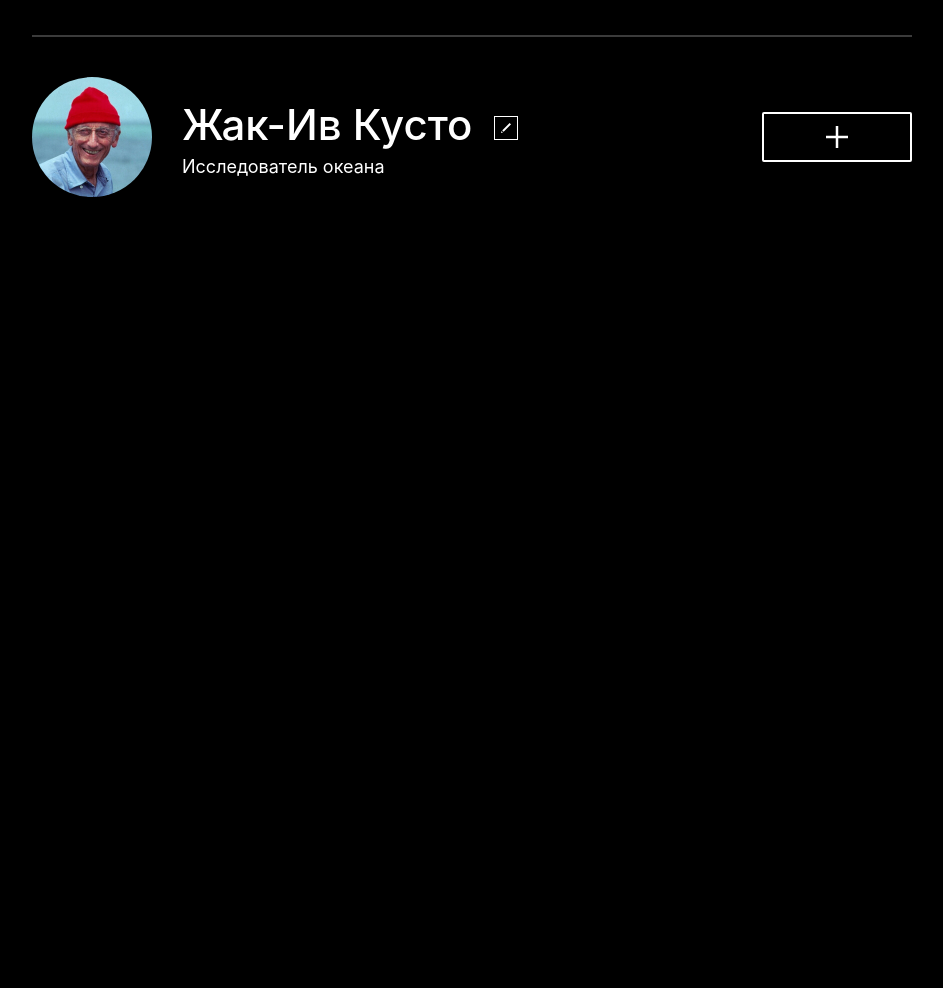
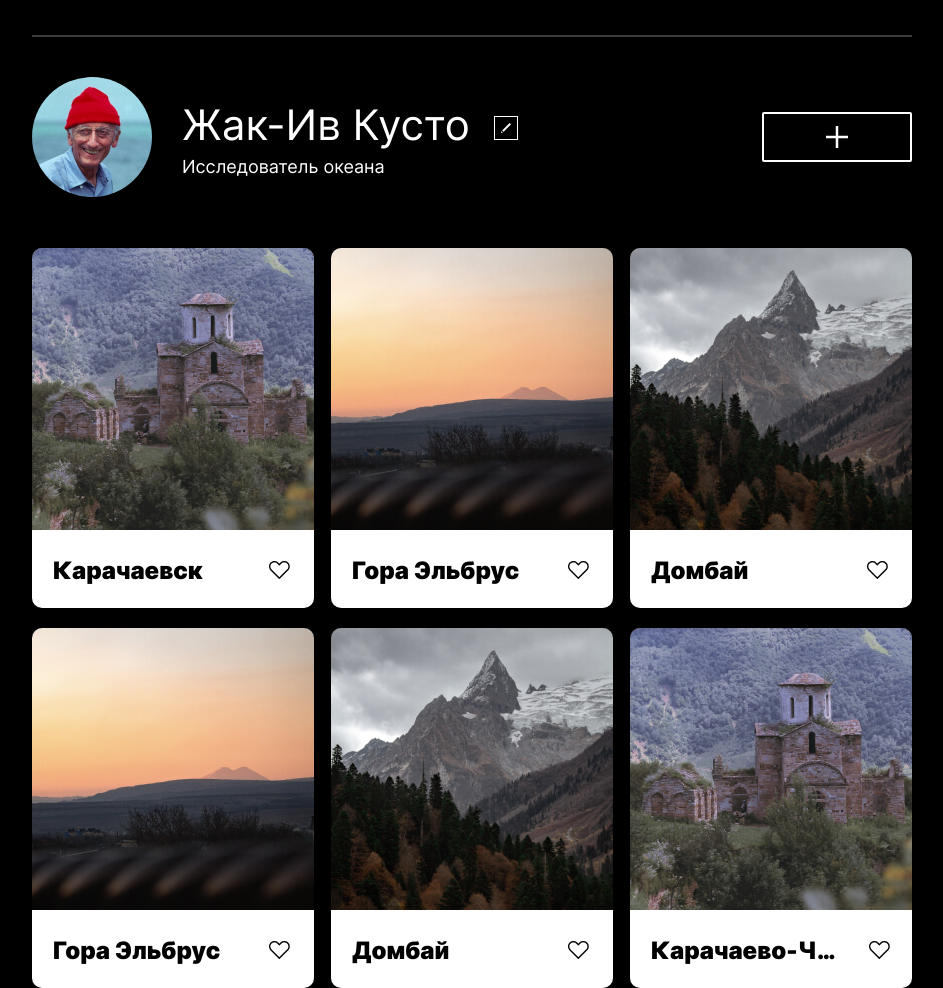
Before and after one commit to evvlboro/mesto, a plain HTML site: page index.html in a window 1280 px wide. Shown: the part 81-1069 px from the top of the page, without its empty margins (168-1111 px from the left). Before the commit the page ends 800 px from the top, so only its background shows below. Drawn offline with Linux system fonts and the light colour scheme.

Commit message:
feat: сверстать блок elements; подключить шрифты

```diff
--- /dev/null
+++ b/blocks/elements/__card-background/elements__card-background.css
@@ -0,0 +1,4 @@
+.elements__card-background {
+  background: #FFF;
+  border-radius: 0 0 10px 10px;
+}
--- /dev/null
+++ b/blocks/elements/__card-image/elements__card-image.css
@@ -0,0 +1,5 @@
+.elements__card-image {
+  width: 282px;
+  height: 282px;
+  border-radius: 10px 10px 0px 0px;
+}
--- /dev/null
+++ b/blocks/elements/__card-like/elements__card-like.css
@@ -0,0 +1,9 @@
+.elements__card-like {
+  width: 25px;
+  height: 19px;
+  background-image: url('../../../images/heart.png');
+  background-repeat: no-repeat;
+  background-position: center;
+  background-color: white;
+  border: none;
+}
--- /dev/null
+++ b/blocks/elements/__card-title/elements__card-title.css
@@ -0,0 +1,10 @@
+.elements__card-title {
+  margin: 0;
+  font-weight: 900;
+  font-size: 24px;
+  line-height: 29px;
+  color: #000000;
+  text-overflow: ellipsis;
+  white-space: nowrap;
+  overflow: hidden;
+}
--- /dev/null
+++ b/blocks/elements/__card/elements__card.css
@@ -0,0 +1,6 @@
+.elements__card {
+  margin: 0;
+  padding: 0;
+  display: flex;
+  flex-direction: column;
+}
--- /dev/null
+++ b/blocks/elements/__cards/elements__cards.css
@@ -0,0 +1,8 @@
+.elements__cards {
+  list-style: none;
+  display: grid;
+  grid-template-columns: repeat(3, 1fr);
+  grid-template-rows: repeat(2, 1fr);
+  row-gap: 20px;
+  column-gap: 17px;
+}
--- /dev/null
+++ b/blocks/elements/__text-container/elements__text-container.css
@@ -0,0 +1,9 @@
+.elements__text-container {
+  width: 239px;
+  height: 27px;
+  display: flex;
+  justify-content: space-between;
+  align-items: center;
+  padding: 27px 22px 24px 21px;
+  gap: 25px;
+}
--- /dev/null
+++ b/blocks/elements/elements.css
@@ -0,0 +1,6 @@
+.elements {
+  max-width: 1280px;
+  margin: 0 auto;
+  padding: 51px 200px 0 200px;
+  box-sizing: border-box;
+}
--- a/index.html
+++ b/index.html
@@ -26,7 +26,62 @@
       <button class="portfolio__button-add"></button>
     </section>
     <section class="elements">
-
+      <li class="elements__cards">
+        <ul class="elements__card">
+          <img src="./images/krachaevsk.jpg" alt="Карачаевск" class="elements__card-image">
+          <div class="elements__card-background">
+            <div class="elements__text-container">
+              <h2 class="elements__card-title">Карачаевск</h2>
+              <button class="elements__card-like"></button>
+            </div>
+          </div>
+        </ul>
+        <ul class="elements__card">
+          <img src="./images/elbrus.jpg" alt="Гора Эльбрус" class="elements__card-image">
+          <div class="elements__card-background">
+            <div class="elements__text-container">
+              <h2 class="elements__card-title">Гора Эльбрус</h2>
+              <button class="elements__card-like"></button>
+            </div>
+          </div>
+        </ul>
+        <ul class="elements__card">
+          <img src="./images/dombai.jpg" alt="Домбай" class="elements__card-image">
+          <div class="elements__card-background">
+            <div class="elements__text-container">
+              <h2 class="elements__card-title">Домбай</h2>
+              <button class="elements__card-like"></button>
+            </div>
+          </div>
+        </ul>
+        <ul class="elements__card">
+          <img src="./images/elbrus.jpg" alt="Гора Эльбрус" class="elements__card-image">
+          <div class="elements__card-background">
+            <div class="elements__text-container">
+              <h2 class="elements__card-title">Гора Эльбрус</h2>
+              <button class="elements__card-like"></button>
+            </div>
+          </div>
+        </ul>
+        <ul class="elements__card">
+          <img src="./images/dombai.jpg" alt="Домбай" class="elements__card-image">
+          <div class="elements__card-background">
+            <div class="elements__text-container">
+              <h2 class="elements__card-title">Домбай</h2>
+              <button class="elements__card-like"></button>
+            </div>
+          </div>
+        </ul>
+        <ul class="elements__card">
+          <img src="./images/krachaevsk.jpg" alt="Карачаево-Черкесск" class="elements__card-image">
+          <div class="elements__card-background">
+            <div class="elements__text-container">
+              <h2 class="elements__card-title">Карачаево-Черкесск</h2>
+              <button class="elements__card-like"></button>
+            </div>
+          </div>
+        </ul>
+      </li>
     </section>
   </main>
   <footer class="footer">
--- a/pages/index.css
+++ b/pages/index.css
@@ -1,4 +1,6 @@
 @import url(../vendor/normalize.css);
+
+@import url(../fonts/inter.css);
 
 @import url(../blocks/page/page.css);
 
@@ -14,6 +16,16 @@
 @import url(../blocks/portfolio/__name/portfolio__name.css);
 @import url(../blocks/portfolio/__about/portfolio__about.css);
 @import url(../blocks/portfolio/__button-edit/portfolio__button-edit.css);
+
+@import url(../blocks/elements/elements.css);
+@import url(../blocks/elements/__cards/elements__cards.css);
+@import url(../blocks/elements/__card/elements__card.css);
+@import url(../blocks/elements/__card-image/elements__card-image.css);
+@import url(../blocks/elements/__card-background/elements__card-background.css);
+@import url(../blocks/elements/__card-title/elements__card-title.css);
+@import url(../blocks/elements/__card-like/elements__card-like.css);
+@import url(../blocks/elements/__text-container/elements__text-container.css);
+
 @import url(../blocks/);
 @import url(../blocks/);
 @import url(../blocks/);
@@ -21,3 +33,5 @@
 @import url(../blocks/);
 @import url(../blocks/);
 @import url(../blocks/);
+@import url(../blocks/);
+@import url(../blocks/);
```
Also changed, not shown: images/heart.png (added).
